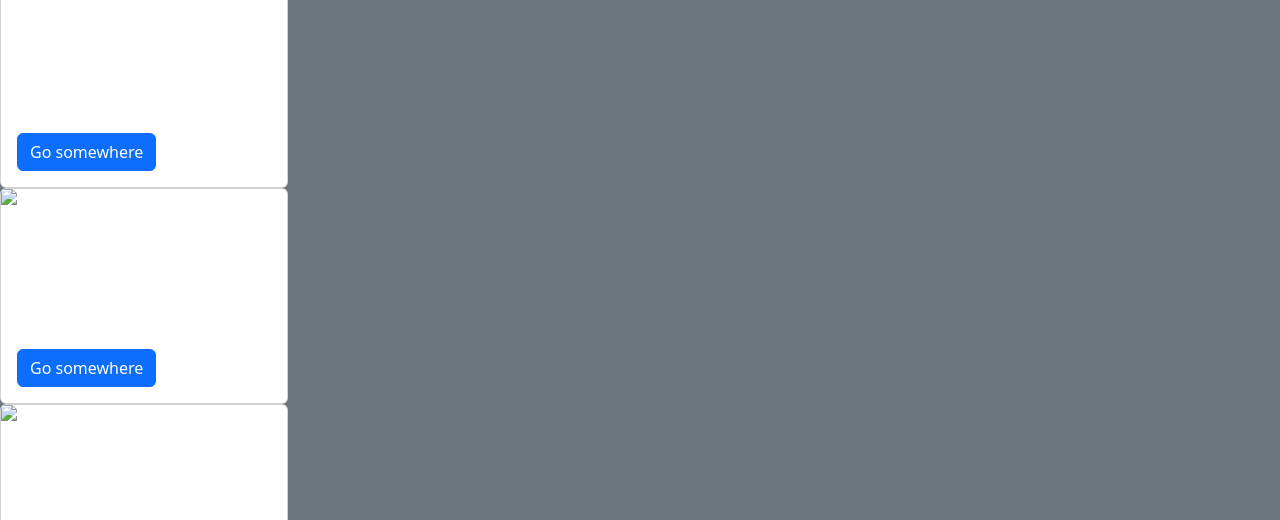
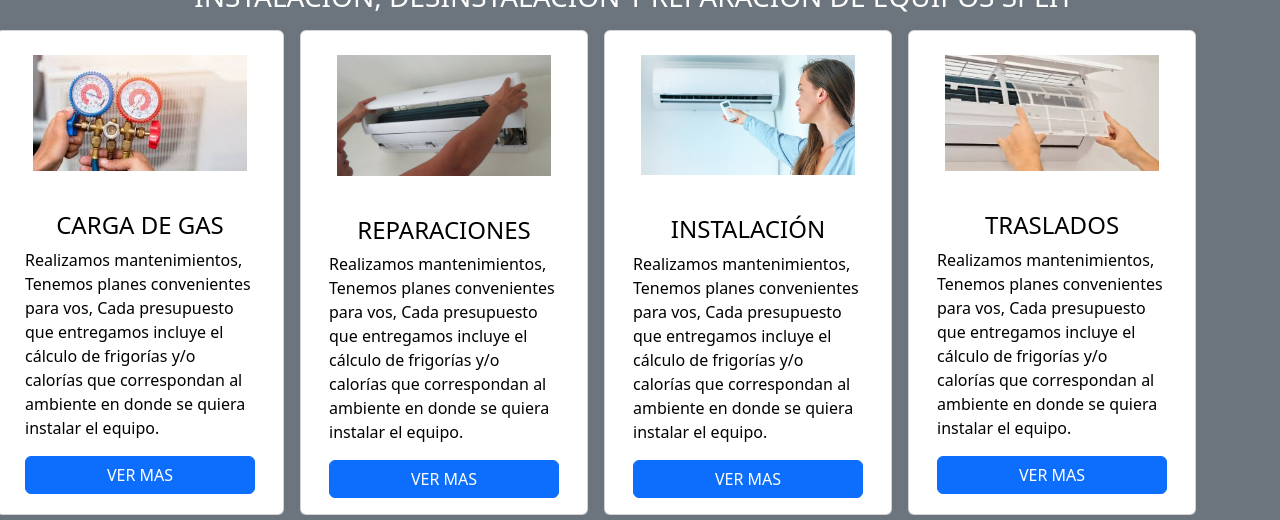
Before and after one commit to JonathanAguirre28/DesarrolloWeb-Bootstrap, a website: page pages/nosotros.html in a window 1280 px wide. Shown: the part 178-698 px from the top of the page. Drawn offline with nearby package versions, Linux system fonts and the light colour scheme.

Commit message:
terminando de modificar las card

```diff
--- a/pages/nosotros.html
+++ b/pages/nosotros.html
@@ -9,8 +9,9 @@
   <link rel="shortcut icon" href="../imagenes/icono.jpg" type="image/x-icon">
   <title>NOSOTROS- AIRES ACONDICIONADOS AGUIRRE</title>
   <!-- ------------------------------ Etiqueta Meta ------------------------------ -->
-     <meta name="description" content="¡Mantén tu hogar fresco y cómodo todo el año, nuestros tecnicos de aires acondicionados aguirre te lo garantizan!">
-     <meta name= "keywords" content="tecnicos, matriculados, experiencia, confort, garantia">
+  <meta name="description"
+    content="¡Mantén tu hogar fresco y cómodo todo el año, nuestros tecnicos de aires acondicionados aguirre te lo garantizan!">
+  <meta name="keywords" content="tecnicos, matriculados, experiencia, confort, garantia">
   <!-- ---------------------------- Etiqueta meta ---------------------------- -->
   <meta name="">
   <!-- ---------------------------- link css aos ----------------------------- -->
@@ -27,7 +28,7 @@
       </div>
       <div class="col-lg-6 col-12 d-flex justify-content-end">
         <nav class="navbar navbar-expand-lg bg-info text-dark" data-aos="zoom-in">
-            <a class="navbar-brand fs-4 modal-dialog modal-dialog-scrollable" href="../index.html">INICIO</a>
+          <a class="navbar-brand fs-4 modal-dialog modal-dialog-scrollable p-2" href="../index.html">INICIO</a>
           <button class="navbar-toggler" type="button" data-bs-toggle="collapse" data-bs-target="#navbarNavDropdown"
             aria-controls="navbarNavDropdown" aria-expanded="false" aria-label="Toggle navigation">
             <span class="navbar-toggler-icon"></span>
@@ -54,37 +55,52 @@
       </nav>
     </header>
     <!-- -------------------------------- main --------------------------------- -->
-            <main class="gridNosotros">
-              <div class="card" style="width: 18rem;">
-                <img src="..." class="card-img-top" alt="...">
+    <main class="row ">
+      <div class="col-lg-12 col-12 d-flex justify-content-center ">
+        <h1 class="fs-3 m-2">INSTALACIÓN, DESINSTALACIÓN Y REPARACIÓN DE EQUIPOS SPLIT</h1>
+      </div>
+      <div class="col-lg-3 col-12 card m-2"style="width: 18rem;" data-aos="flip-down">
+        <img src="../imagenes/imagenCargadeGas.jpg" class="card-img-top p-4" alt="imagenMain">
         <div class="card-body">
-                  <h5 class="card-title">Card title</h5>
-                  <p class="card-text">Some quick example text to build on the card title and make up the bulk of the card's content.</p>
-                  <a href="#" class="btn btn-primary">Go somewhere</a>
+          <h5 class="card-title text-black fs-4 d-flex justify-content-center">CARGA DE GAS</h5>
+          <p class="card-text text-black">Realizamos mantenimientos, Tenemos planes
+            convenientes para vos, Cada presupuesto que entregamos incluye el cálculo de frigorías y/o
+            calorías que correspondan al ambiente en donde se quiera instalar el
+            equipo.</p>
+          <a href="../pages/nosotros.html" class="btn btn-primary d-flex justify-content-center">VER MAS</a>
       </div>
     </div>
-              <div class="card" style="width: 18rem;">
-                <img src="..." class="card-img-top" alt="...">
+    <div class="col-lg-3 col-12 card m-2" style="width: 18rem;" data-aos="flip-down">
+      <img src="../imagenes/imagenReparacion.jpg" class="card-img-top p-4" alt="imagenMain">
       <div class="card-body">
-                  <h5 class="card-title">Card title</h5>
-                  <p class="card-text">Some quick example text to build on the card title and make up the bulk of the card's content.</p>
-                  <a href="#" class="btn btn-primary">Go somewhere</a>
+        <h5 class="card-title text-black fs-4 d-flex justify-content-center">REPARACIONES</h5>
+        <p class="card-text text-black">Realizamos mantenimientos, Tenemos planes
+          convenientes para vos, Cada presupuesto que entregamos incluye el cálculo de frigorías y/o
+          calorías que correspondan al ambiente en donde se quiera instalar el
+          equipo.</p>
+        <a href="../pages/nosotros.html" class="btn btn-primary d-flex justify-content-center">VER MAS</a>
     </div>
   </div>
-              <div class="card" style="width: 18rem;">
-                <img src="..." class="card-img-top" alt="...">
+  <div class="col-lg-3 col-12 card m-2" style="width: 18rem;" data-aos="flip-down">
+    <img src="../imagenes/imagenInstalacion.jpg" class="card-img-top p-4" alt="imagenMain">
     <div class="card-body">
-                  <h5 class="card-title">Card title</h5>
-                  <p class="card-text">Some quick example text to build on the card title and make up the bulk of the card's content.</p>
-                  <a href="#" class="btn btn-primary">Go somewhere</a>
+      <h5 class="card-title text-black fs-4 d-flex justify-content-center">INSTALACIÓN</h5>
+      <p class="card-text text-black">Realizamos mantenimientos, Tenemos planes
+        convenientes para vos, Cada presupuesto que entregamos incluye el cálculo de frigorías y/o
+        calorías que correspondan al ambiente en donde se quiera instalar el
+        equipo.</p>
+      <a href="../pages/nosotros.html" class="btn btn-primary d-flex justify-content-center">VER MAS</a>
   </div>
 </div>
-              <div class="card" style="width: 18rem;">
-                <img src="..." class="card-img-top" alt="...">
+<div class="col-lg-3 col-12 card m-2" style="width: 18rem;" data-aos="flip-down">
+  <img src="../imagenes/imagenTraslados.webp" class="card-img-top p-4" alt="imagenMain">
   <div class="card-body">
-                  <h5 class="card-title">Card title</h5>
-                  <p class="card-text">Some quick example text to build on the card title and make up the bulk of the card's content.</p>
-                  <a href="#" class="btn btn-primary">Go somewhere</a>
+    <h5 class="card-title text-black fs-4 d-flex justify-content-center">TRASLADOS</h5>
+    <p class="card-text text-black">Realizamos mantenimientos, Tenemos planes
+      convenientes para vos, Cada presupuesto que entregamos incluye el cálculo de frigorías y/o
+      calorías que correspondan al ambiente en donde se quiera instalar el
+      equipo.</p>
+    <a href="../pages/nosotros.html" class="btn btn-primary d-flex justify-content-center">VER MAS</a>
 </div>
 </div>
     </main>
```
Also changed, not shown: index.html (+1 -1 lines), pages/contacto.html (+1 -1 lines), css/style.css, scss/_nuestro.scss (line endings or trailing spaces). Lines whose indentation alone changed are shown as unchanged.
